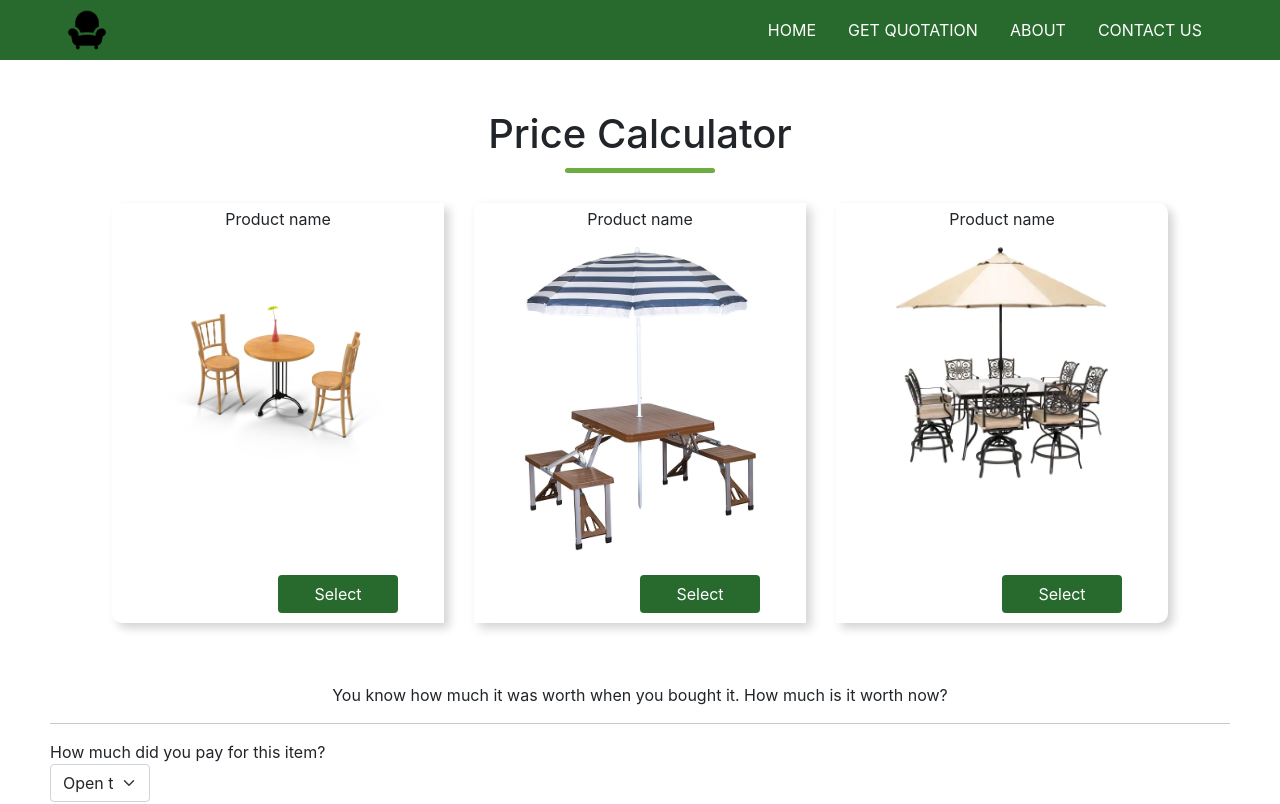
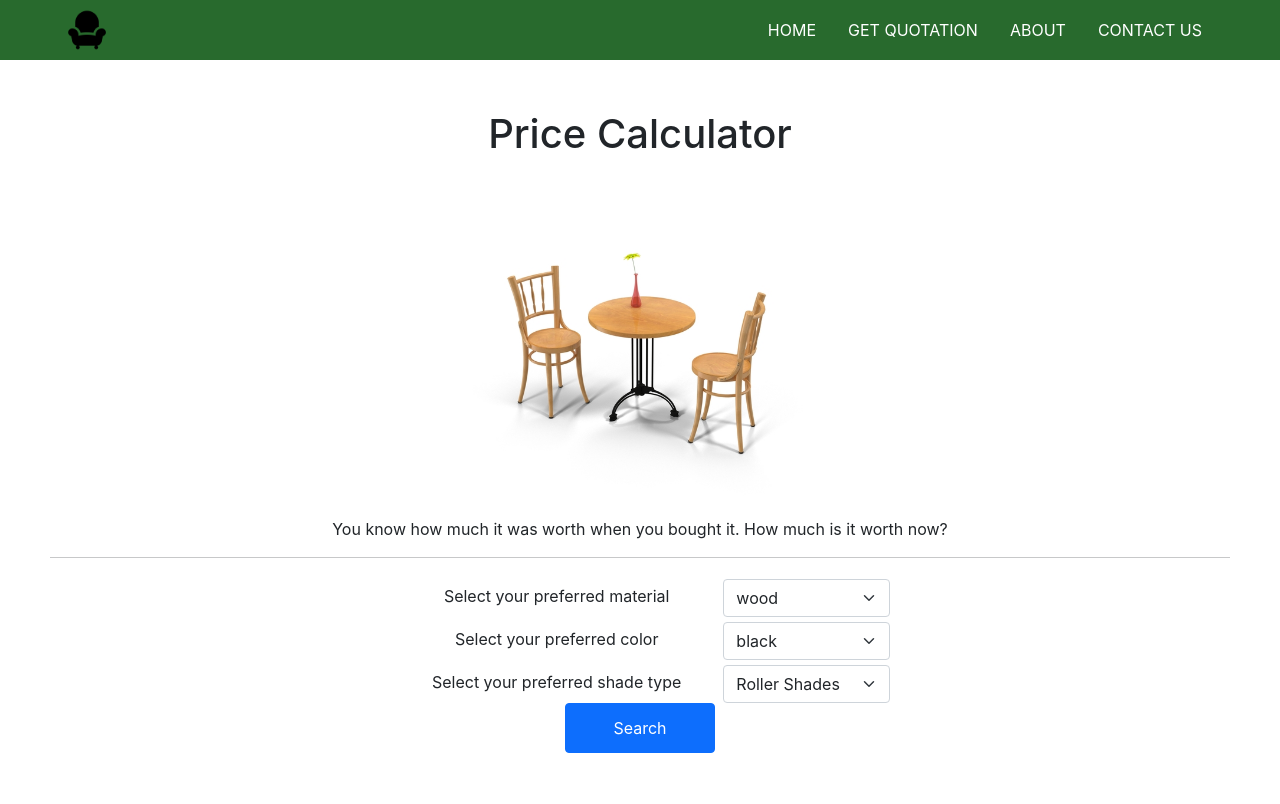
Before and after one commit to A-K-M-Fozlol-Hoq/vsag-client, a React (Create React App) app: page /calculator in a window 1280 px wide. Shown: the top 804 px of the page. Built offline with nearby package versions, Linux system fonts and the light colour scheme.

Commit message:
get quote on progress

```diff
--- a/src/components/Calculator/Calculator.css
+++ b/src/components/Calculator/Calculator.css
@@ -1,9 +1,25 @@
 .calculator-wrapper {
   padding: 50px;
 }
+.calculator-wrapper .single-option select {
+  margin-top: 5px;
+  /* width: 50%; */
+}
 .calculator-wrapper .single-option {
-  float: left;
+  display: grid;
+  grid-template-columns: 2fr 1fr;
 }
-.calculator-wrapper .single-option select {
-  width: 100px;
+.calculator-wrapper .single-option span {
+  margin-top: 10px;
 }
+.calculator-wrapper .all-options {
+  width: 500px;
+  margin: 0 auto 0;
+  /* display: grid;
+  grid-template-columns: 1fr 1fr;
+  grid-gap: 50px; */
+}
+.calculator-wrapper .selected-image {
+  width: 30%;
+  margin: -30px 35% 0;
+}
--- a/src/components/Calculator/Calculator.js
+++ b/src/components/Calculator/Calculator.js
@@ -1,6 +1,7 @@
 import React from 'react';
 import './Calculator.css';
 import SelectProduct from './SelectProduct';
+import one from './images/start.jpg';
 const Calculator = () => {
   return (
     <div className="calculator-wrapper">
@@ -14,21 +15,54 @@ const Calculator = () => {
           margin: '10px auto 20px',
         }}
       ></div>
+      {false ? (
         <SelectProduct></SelectProduct>
+      ) : (
+        <>
+          <img className="selected-image" src={one} alt="" />
           <p className="text-center">
-        You know how much it was worth when you bought it. How much is it worth
-        now?
+            You know how much it was worth when you bought it. How much is it
+            worth now?
           </p>
           <hr />
+          {/* material -> wood, plastic, flass, metal, steel, plywood,
+color -> black, brows, white
+shade type -> Roller Shades,Solar Shades, Cellular Shades, Vertical Cellular Shades */}
+          <div className="all-options">
             <div className="single-option">
-        <span>How much did you pay for this item?</span>{' '}
+              <span>Select your preferred material</span>{' '}
               <select class="form-select" aria-label="Default select example">
-          <option selected>Open this select menu</option>
-          <option value="1">One</option>
-          <option value="2">Two</option>
-          <option value="3">Three</option>
+                <option value="wood">wood</option>
+                <option value="plastic">plastic</option>
+                <option value="glass">glass</option>
+                <option value="plywood">plywood</option>
               </select>
             </div>
+            <div className="single-option">
+              <span>Select your preferred color</span>{' '}
+              <select class="form-select" aria-label="Default select example">
+                <option value="black">black</option>
+                <option value="brows">brows</option>
+                <option value="white">white</option>
+              </select>
+            </div>
+            <div className="single-option">
+              <span>Select your preferred shade type</span>{' '}
+              <select class="form-select" aria-label="Default select example">
+                <option value="roller">Roller Shades</option>
+                <option value="solar">Solar Shades</option>
+                <option value="cellular">Cellular Shades</option>
+              </select>
+            </div>
+            <button
+              className="btn btn-primary"
+              style={{ height: '50px', width: '150px' }}
+            >
+              Search
+            </button>
+          </div>
+        </>
+      )}
     </div>
   );
 };
--- a/src/components/Calculator/SelectProduct.css
+++ b/src/components/Calculator/SelectProduct.css
@@ -35,6 +35,7 @@
 }
 .select-product-wrapper .card:hover .product-name {
   color: #286a2d;
+  font-size: 20px;
 }
 .select-product-wrapper .btn-select {
   position: absolute;
```
Lines whose indentation alone changed are shown as unchanged.
